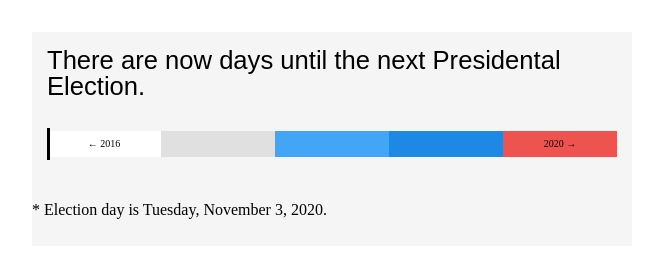
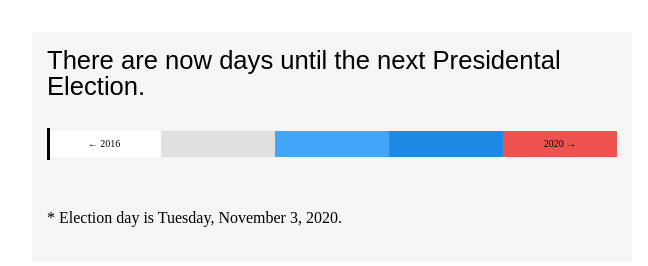
Before and after one commit to seankelliher/countdown-clock, a plain HTML site: page index.html in a window 1280 px wide. Shown: the whole page, without its empty margins (308-956 px from the left). Drawn offline with Linux system fonts and the light colour scheme.

Commit message:
Add footer.

```diff
--- a/style.css
+++ b/style.css
@@ -69,6 +69,13 @@ figure {
     background: #000;
 }
 
+footer {
+    width: 95%;
+    margin: 0;
+    padding: .5em 2.5%;
+    flex: initial; /*flex: 0 1 auto*/
+}
+
 h1 {
     font-family: 'Francois One', sans-serif;
     line-height: 1;
```
